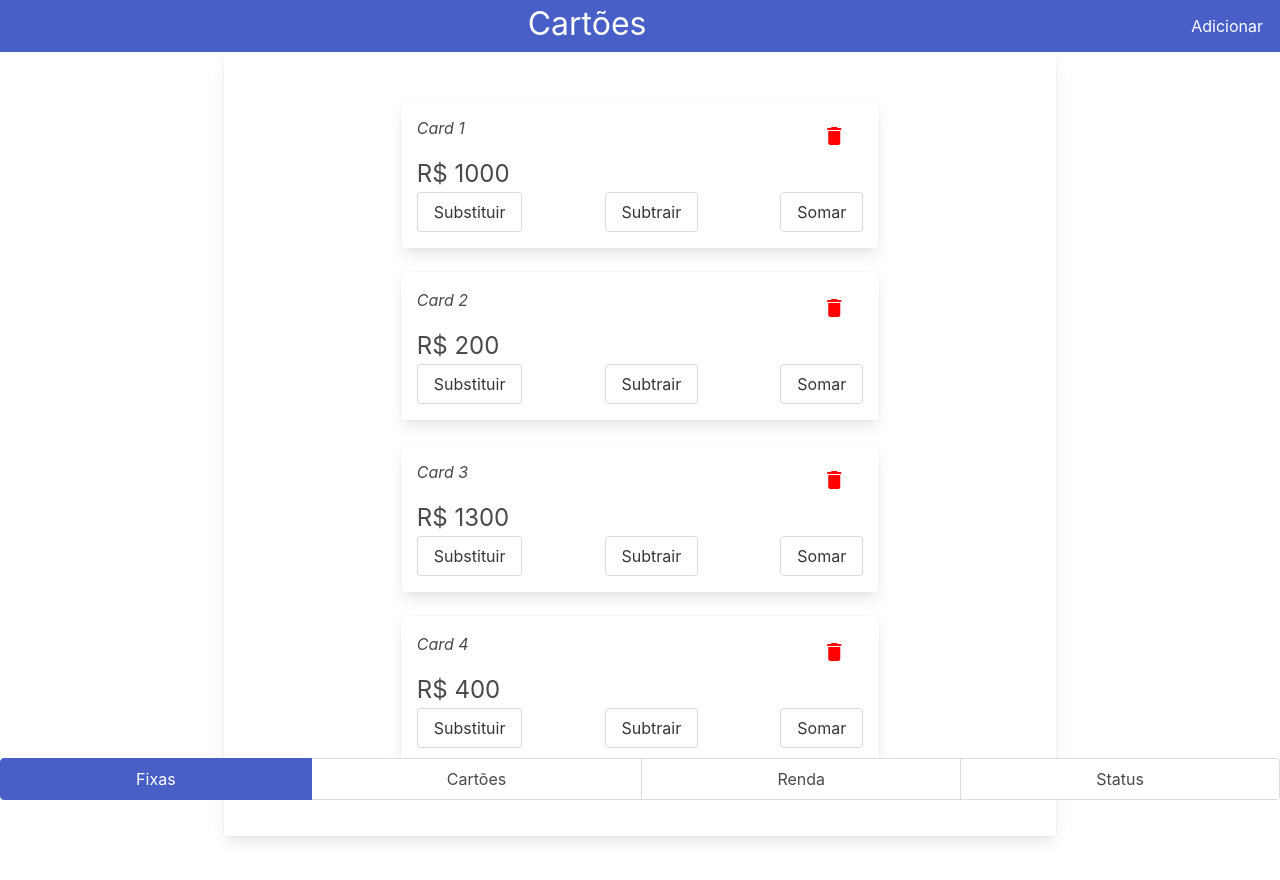
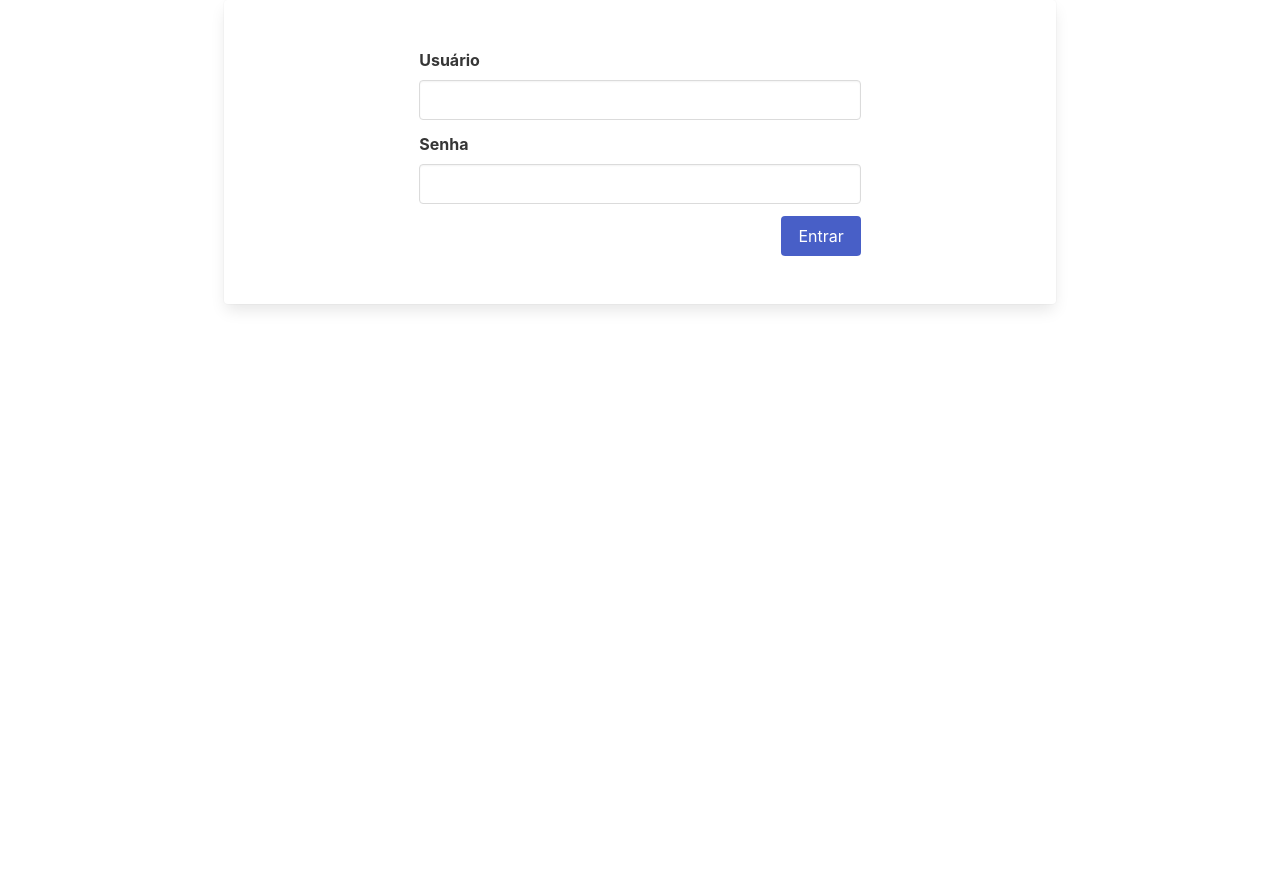
Before and after one commit to IanBaldo/finc-backend, a React app in the folder Frontend/: page /cards in a window 1280 px wide. Shown: the top 880 px of the page. After the commit the page ends 800 px from the top, so only its background shows below. Built offline with nearby package versions, Linux system fonts and the light colour scheme.

Commit message:
Added simple login page + local storage for token

```diff
--- a/Frontend/src/App.js
+++ b/Frontend/src/App.js
@@ -1,4 +1,4 @@
-import React from 'react';
+import React, { useEffect, useState } from 'react';
 import { Outlet } from "react-router-dom";
 
 import 'bulma/css/bulma.min.css';
@@ -6,13 +6,23 @@ import 'material-icons/iconfont/material-icons.css';
 
 import './App.css'
 import MainTabs from './components/MainTabs/MainTabs.jsx';
-
+import LoginPage from './pages/LoginPage/LoginPage.jsx';
 
 function App(props) {
+  const [ token, setToken ] = useState(localStorage.getItem('token'))
+
+  if (!token) {
+    return (
+      <>
+        <LoginPage setToken={setToken} />
+      </>
+    )
+  }
+
   return(
    <>
     <div className="pages">
-        <Outlet />
+      <Outlet />
     </div>
     <MainTabs/>
    </>
--- /dev/null
+++ b/Frontend/src/pages/LoginPage/LoginPage.css
@@ -0,0 +1,16 @@
+.login-form {
+    display: flex;
+    flex-direction: column;
+    justify-content: center;
+    align-items: center;
+}
+
+.login-form .field {
+    width: 60%;
+}
+
+.login-button {
+    display: flex;
+    justify-content: flex-end;
+    width: 60%;
+}
--- /dev/null
+++ b/Frontend/src/pages/LoginPage/LoginPage.jsx
@@ -0,0 +1,37 @@
+import React from "react";
+
+import PageContent from "../../components/PageContent/PageContent.jsx";
+import './LoginPage.css'
+
+function LoginPage(props) {
+
+    function login() {
+        // TO DO: Send Request and fill token
+        let token = 'my_token'
+
+        props.setToken(token)
+        localStorage.setItem('token', token)
+    }
+
+    return (
+        <>
+            <PageContent>
+                <form className="login-form" onSubmit={login}>
+                    <div className="field">
+                        <label className="label">Usuário</label>
+                        <input className="input" />
+                    </div>
+                    <div className="field">
+                        <label className="label">Senha</label>
+                        <input className="input" />
+                    </div>
+                    <div className="login-button">
+                        <button className="button is-link" type="submit">Entrar</button>
+                    </div>
+                </form>
+            </PageContent>
+        </>
+    )
+}
+
+export default LoginPage;
```
